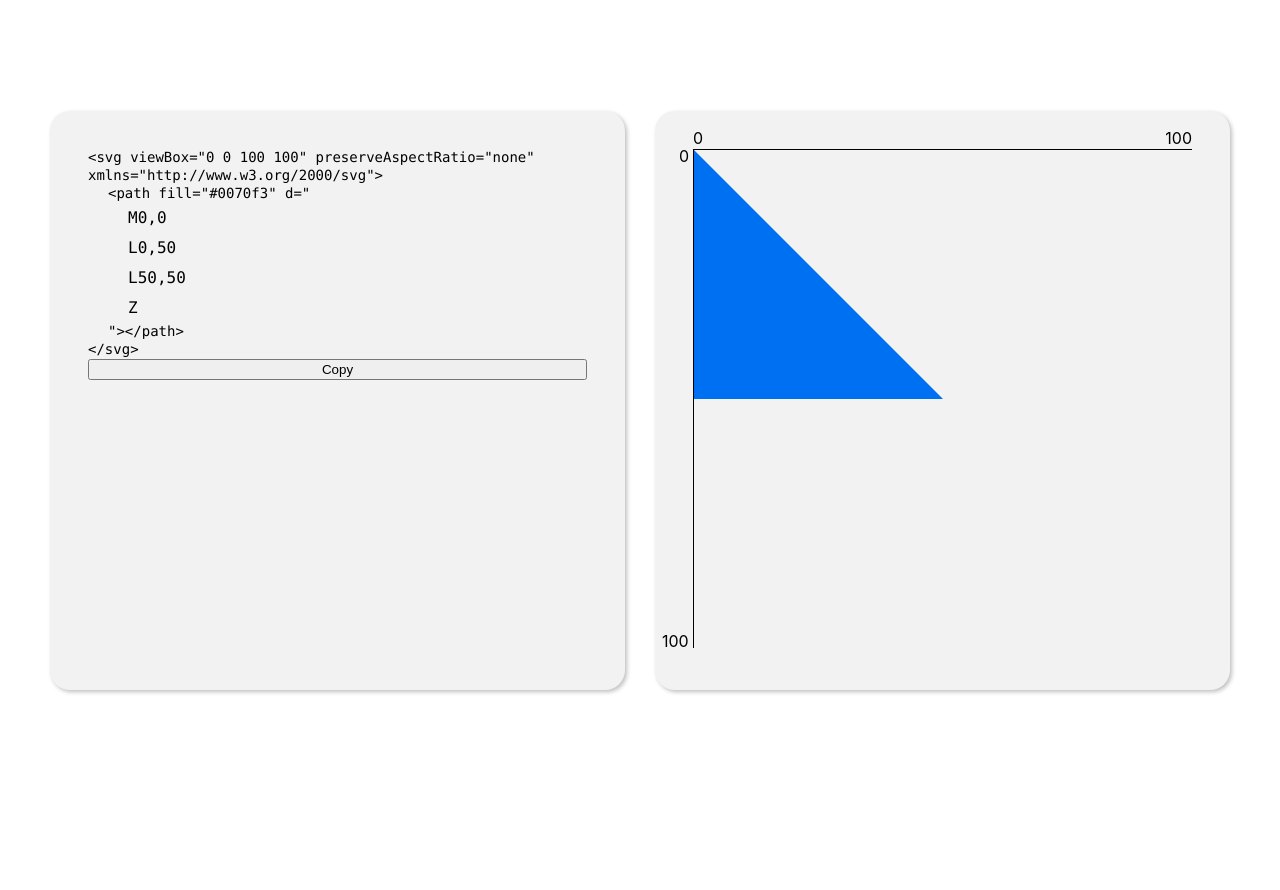
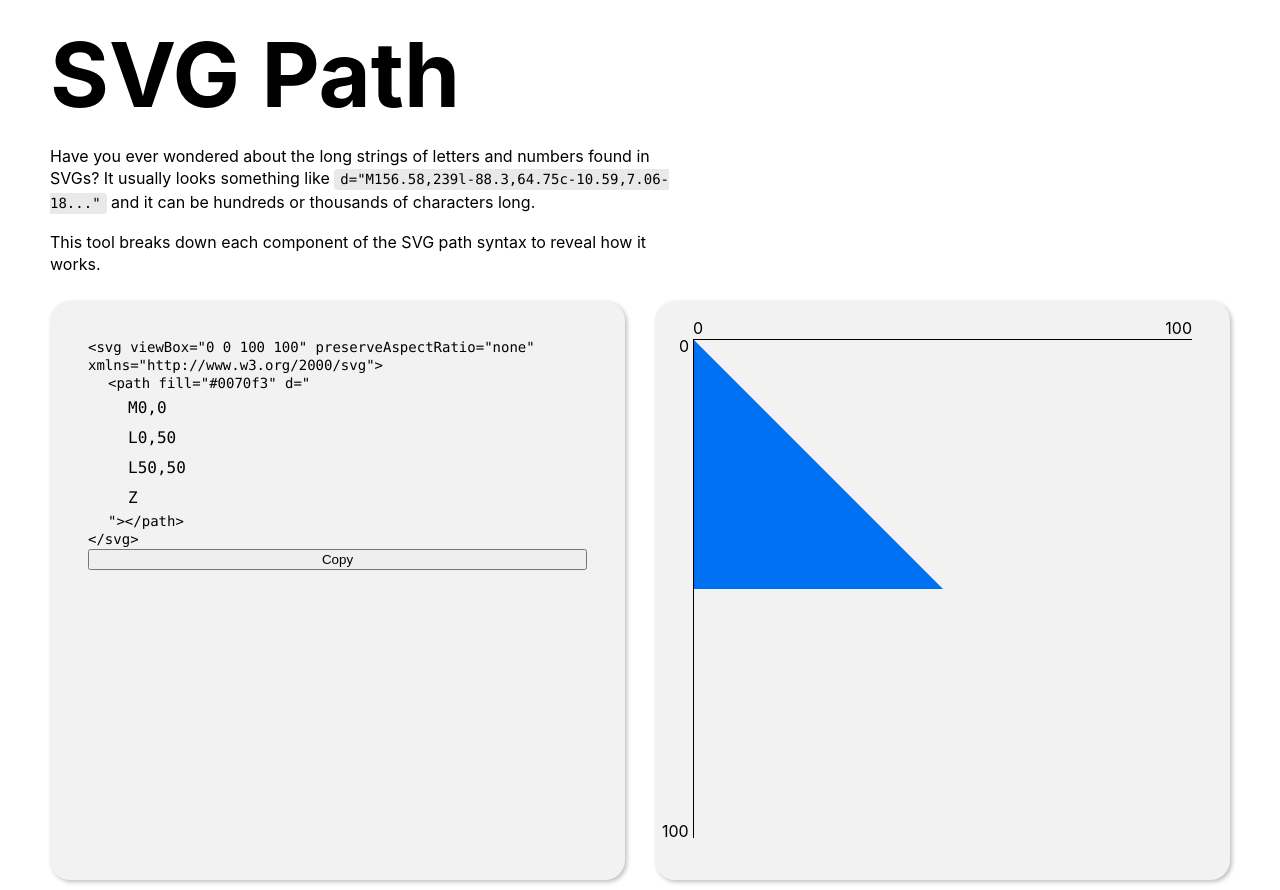
Before and after one commit to rfauver/svg_path_editor, a Next.js app: page / in a window 1280 px wide. Before the commit the page ends 800 px from the top, so only its background shows below. Built offline with nearby package versions, Linux system fonts and the light colour scheme.

Commit message:
add first version of the heading

```diff
--- a/pages/index.js
+++ b/pages/index.js
@@ -40,6 +40,21 @@ export default function Home() {
         <link rel='icon' href='/favicon.ico' />
       </Head>
 
+      <h1 className={styles.heading}>SVG Path</h1>
+      <div className={styles.intro}>
+        <p>
+          Have you ever wondered about the long strings of letters and numbers
+          found in SVGs? It usually looks something like{' '}
+          <span className={styles.code}>
+            d="M156.58,239l-88.3,64.75c-10.59,7.06-18..."
+          </span>{' '}
+          and it can be hundreds or thousands of characters long.
+        </p>
+        <p>
+          This tool breaks down each component of the SVG path syntax to reveal
+          how it works.
+        </p>
+      </div>
       <main className={styles.main}>
         <div className={classnames(styles.section, styles.editor)}>
           <div>{SURROUNDING_TEXT[0]}</div>
--- a/styles/home.module.scss
+++ b/styles/home.module.scss
@@ -5,8 +5,29 @@
   margin: 0 auto;
   display: flex;
   flex-direction: column;
-  justify-content: center;
   align-items: center;
+}
+
+.heading {
+  font-size: 90px;
+  width: 100%;
+  margin: 20px 0 0;
+}
+
+.intro {
+  width: 100%;
+  p {
+    max-width: 625px;
+    line-height: 22px;
+  }
+}
+
+.code {
+  font-family: 'Bitstream Vera Sans Mono', monospace;
+  font-size: 14px;
+  background: #e9e9e9;
+  padding: 2px 6px;
+  border-radius: 4px;
 }
 
 .main {
```
